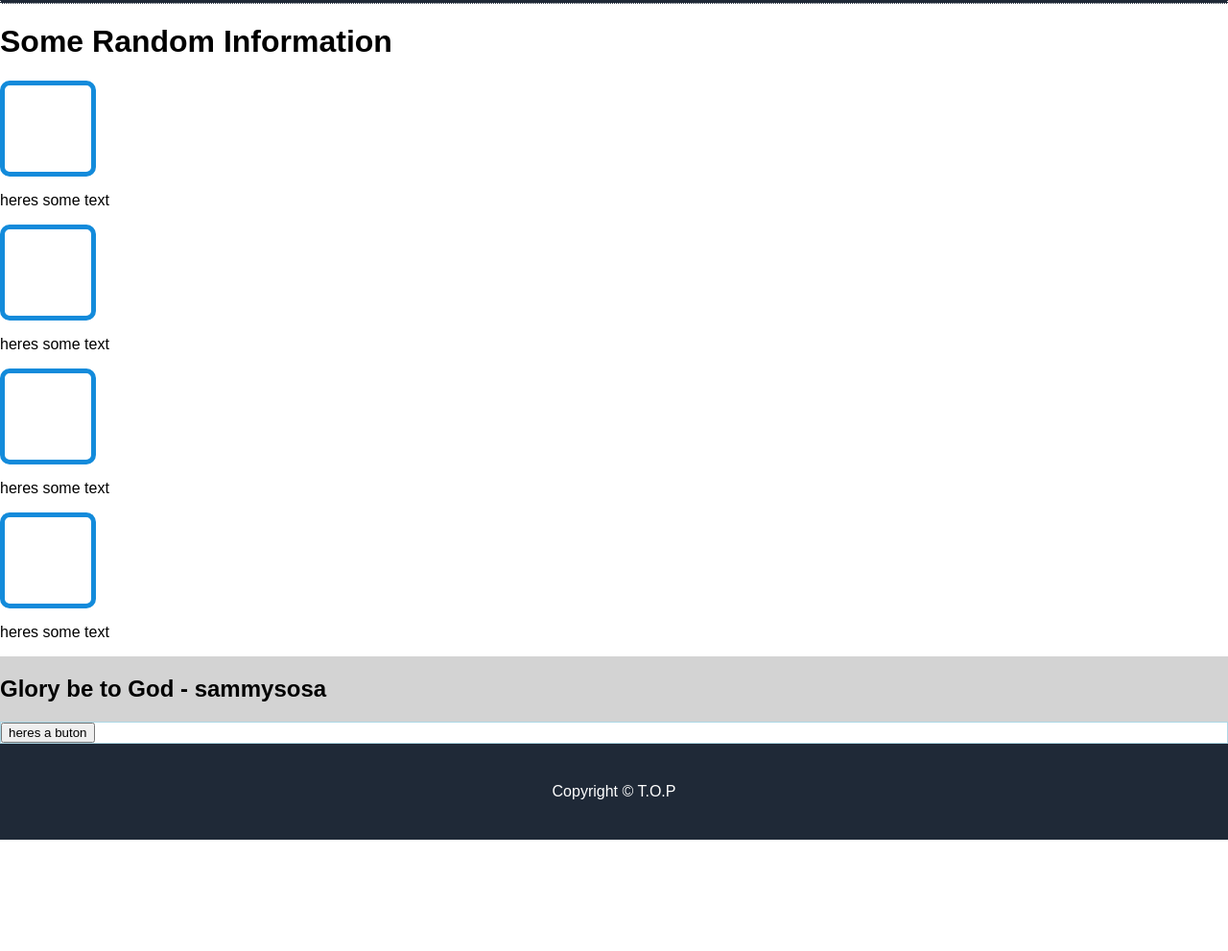
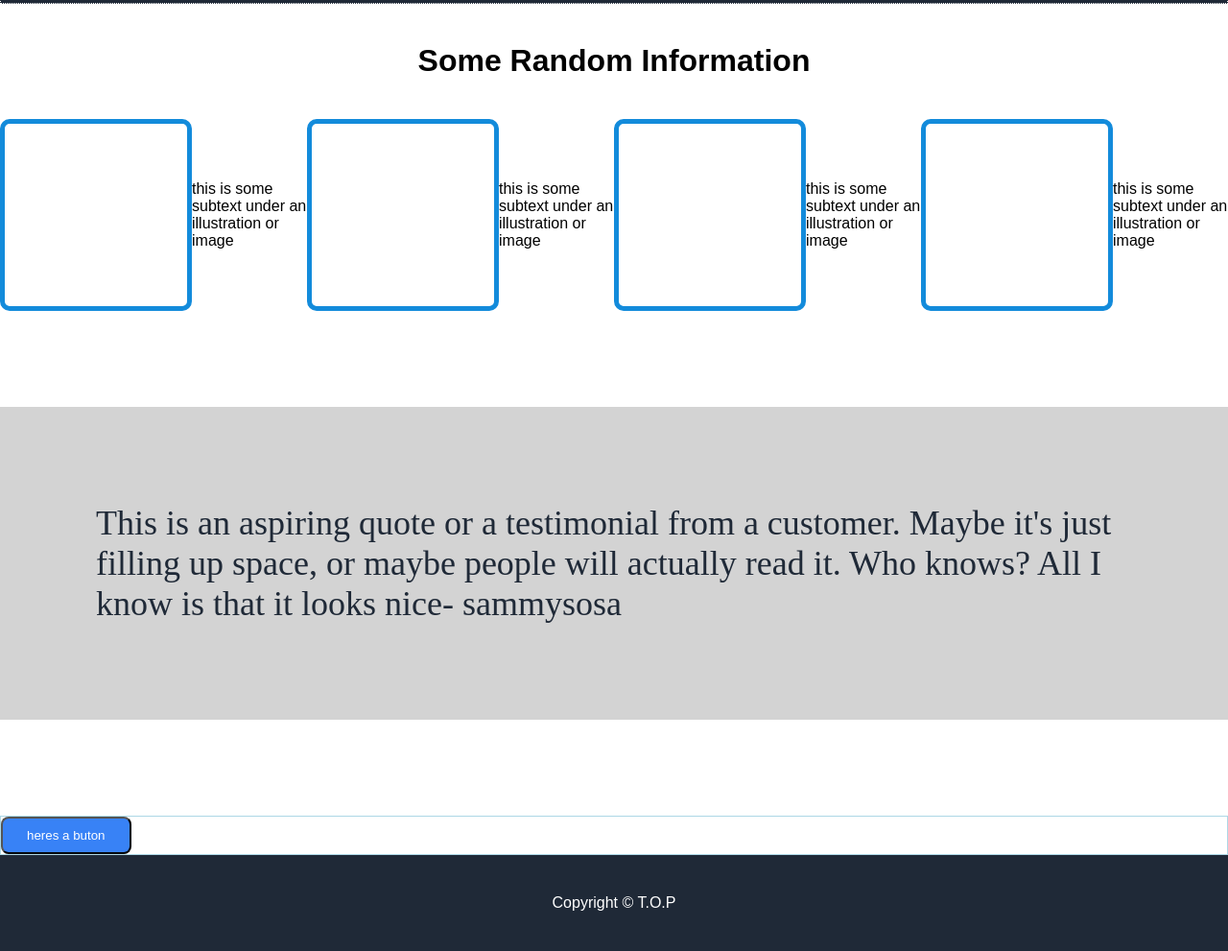
Before and after one commit to samiam120/landingPage, a plain HTML site: page index.html in a window 1280 px wide. Shown: the part 481-1472 px from the top of the page at 96% size. Before the commit the page ends 1356 px from the top, so only its background shows below. Drawn offline with Linux system fonts and the light colour scheme.

Commit message:
adding to skeleton and structure
created skeleton for random information section
created spacing for quote box

```diff
--- a/index.html
+++ b/index.html
@@ -21,30 +21,33 @@
       <div class="header-content">
         <div class="left-content">
           <h2>This website is awesome</h2>
-          <p>This website has some subtext that goes here under the <br>
+          <p>
+            This website has some subtext that goes here under the <br />
             main title. It's a smaller font and the color is lower
-          <br>contrast</p>
+            <br />contrast
+          </p>
           <button>Sign Up</button>
         </div>
         <div class="right-content">
-          <img src="images/paris.jpg" alt="" width="200px" height="300px">
+          <img src="images/paris.jpg" alt="" width="200px" height="300px" />
         </div>
       </div>
     </div>
     <div class="body-container">
+      <div class="random-header"><h1>Some Random Information</h1></div>
+
       <div class="random-information">
-        <div><h1>Some Random Information</h1></div>
         <div class="box"></div>
-        <p>heres some text</p>
+        <p>this is some subtext under an illustration or image</p>
         <div class="box"></div>
-        <p>heres some text</p>
+        <p>this is some subtext under an illustration or image</p>
         <div class="box"></div>
-        <p>heres some text</p>
+        <p>this is some subtext under an illustration or image</p>
         <div class="box"></div>
-        <p>heres some text</p>
+        <p>this is some subtext under an illustration or image</p>
       </div>
       <div class="quote">
-        <h2> Glory be to God - sammysosa</h2>
+      This is an aspiring quote or a testimonial from a customer. Maybe it's just filling up space, or maybe people will actually read it. Who knows? All I know is that it looks nice- sammysosa
       </div>
       <div class="call-to-action">
         <div class="blue-box">
--- a/styles.css
+++ b/styles.css
@@ -15,6 +15,13 @@ ul {
   list-style: none;
   display: flex;
   gap: 15px;
+}
+
+button{
+  background-color: #3882F6;
+  padding: 10px 25px;
+  border-radius: 8px;
+  color: white;
 }
 
 .header {
@@ -52,13 +59,31 @@ ul {
 
 .quote{
   background-color: lightgray;
+  font-size: 36px;
+  padding: 100px;
+  font-family: light italic;
+  color: #1F2937;
+  margin-bottom: 100px;
 }
 
+.random-header{
+  text-align: center;
+  padding: 20px;
+}
+
+.random-information{
+  display: flex;
+  justify-content: space-between;
+  align-items: center;
+  margin-bottom: 100px;
+
+}
 .box{
   border: 5px solid rgb(19, 139, 219);
   border-radius: 10px;
-  width: 100px;
-  height: 100px;
+  width: 200px;
+  height: 200px;
+  flex: 0 0 auto;
 }
 
 .footer{
@@ -70,9 +95,6 @@ ul {
   align-items: center;
 }
 
-.call-to-action{
-
-}
 .blue-box{
   border: 1px solid lightblue;
 }
```
Lines whose indentation alone changed are shown as unchanged.
